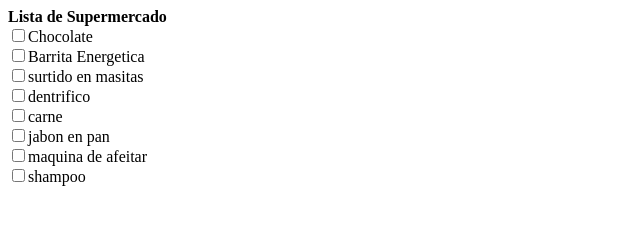
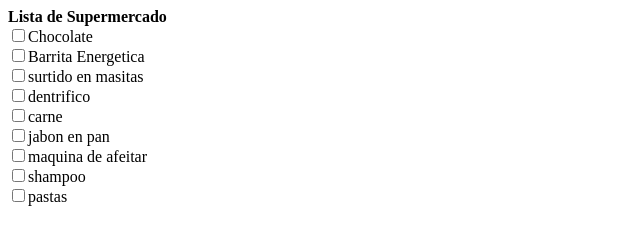
Before and after one commit to GastonH01/lahistoriadeunagranvida, a plain HTML site: page index.html in a window 1280 px wide. Shown: the full height of the page, 0-640 px from the left. Drawn offline with Linux system fonts and the light colour scheme.

Commit message:
añadimos pastas

```diff
--- a/index.html
+++ b/index.html
@@ -21,6 +21,8 @@
             <input type="checkbox" id="lista">maquina de afeitar
             <br>
             <input type="checkbox" id="lista">shampoo
+            <br>
+            <input type="checkbox" id="lista">pastas
         </form>
     </body>
 </html>
```
